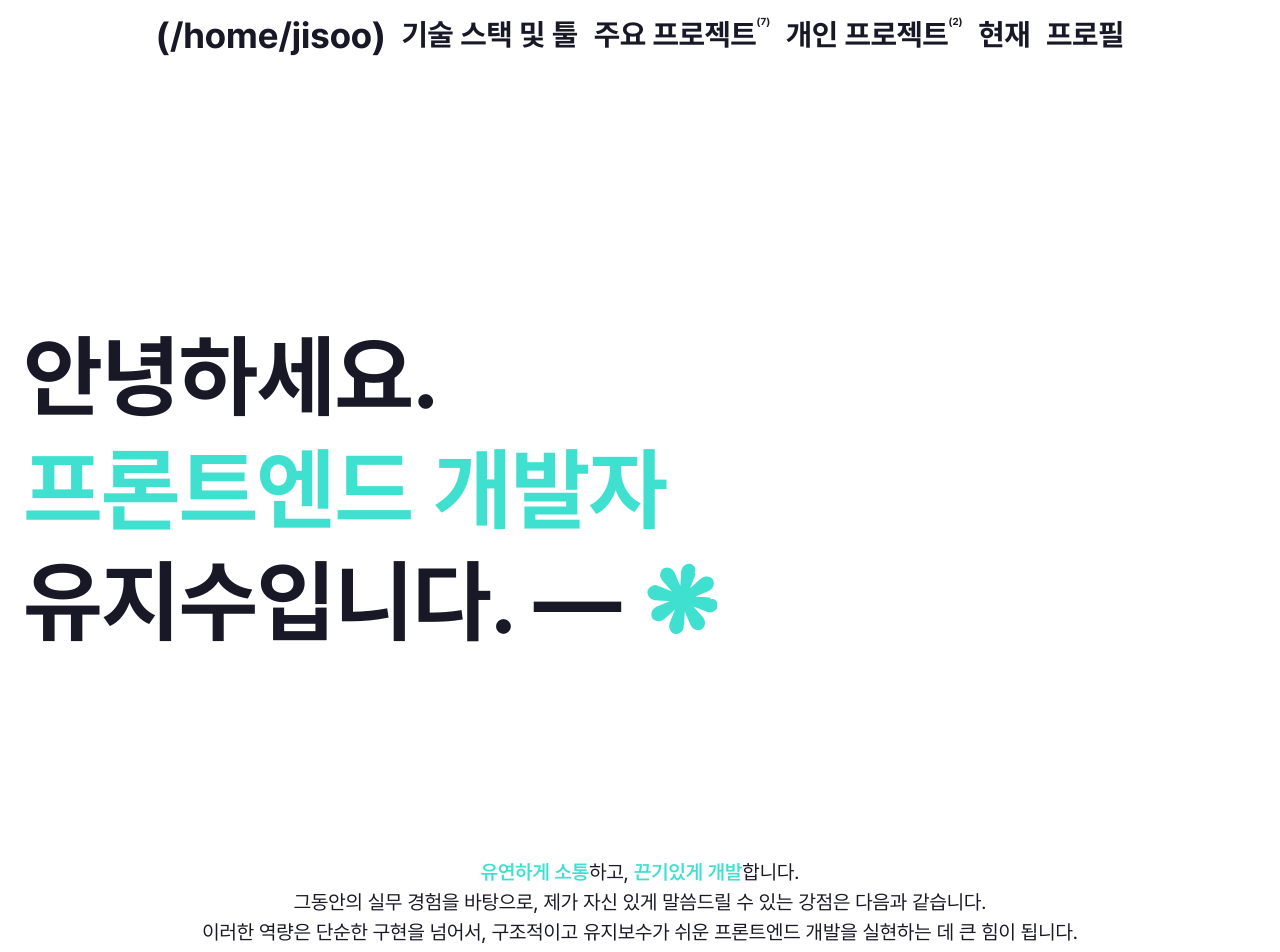
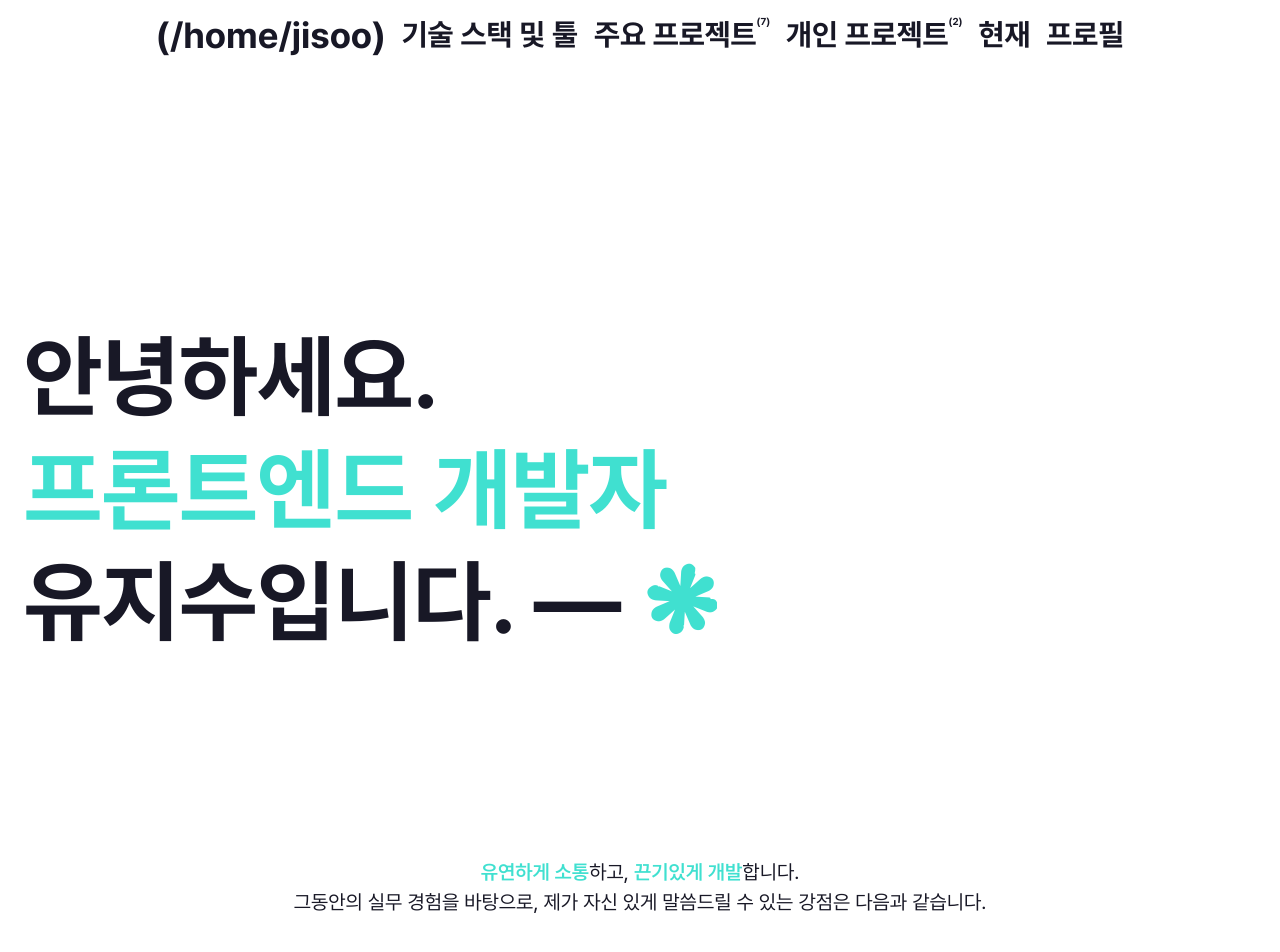
Before and after one commit to yujsoo/portfolio, a React (Vite) app: page / in a window 1280 px wide. Shown: the top 952 px of the page. Built offline with nearby package versions, Linux system fonts and the light colour scheme.

Commit message:
fix: fix typo

```diff
--- a/src/pages/Home.tsx
+++ b/src/pages/Home.tsx
@@ -93,8 +93,6 @@ function Home() {
             <br /> 그동안의 실무 경험을 바탕으로,{' '}
             <br className="block sm:hidden" />
             제가 자신 있게 말씀드릴 수 있는 강점은 다음과 같습니다.
-            <br /> 이러한 역량은 단순한 구현을 넘어서, 구조적이고 유지보수가
-            쉬운 프론트엔드 개발을 실현하는 데 큰 힘이 됩니다.
           </p>
           <ol className="max-w-5xl mx-auto p-10 xl:p-14 border border-[#ddd] rounded-md">
             <li className="pb-8 mb-8 border-b border-[#ddd]">
```
